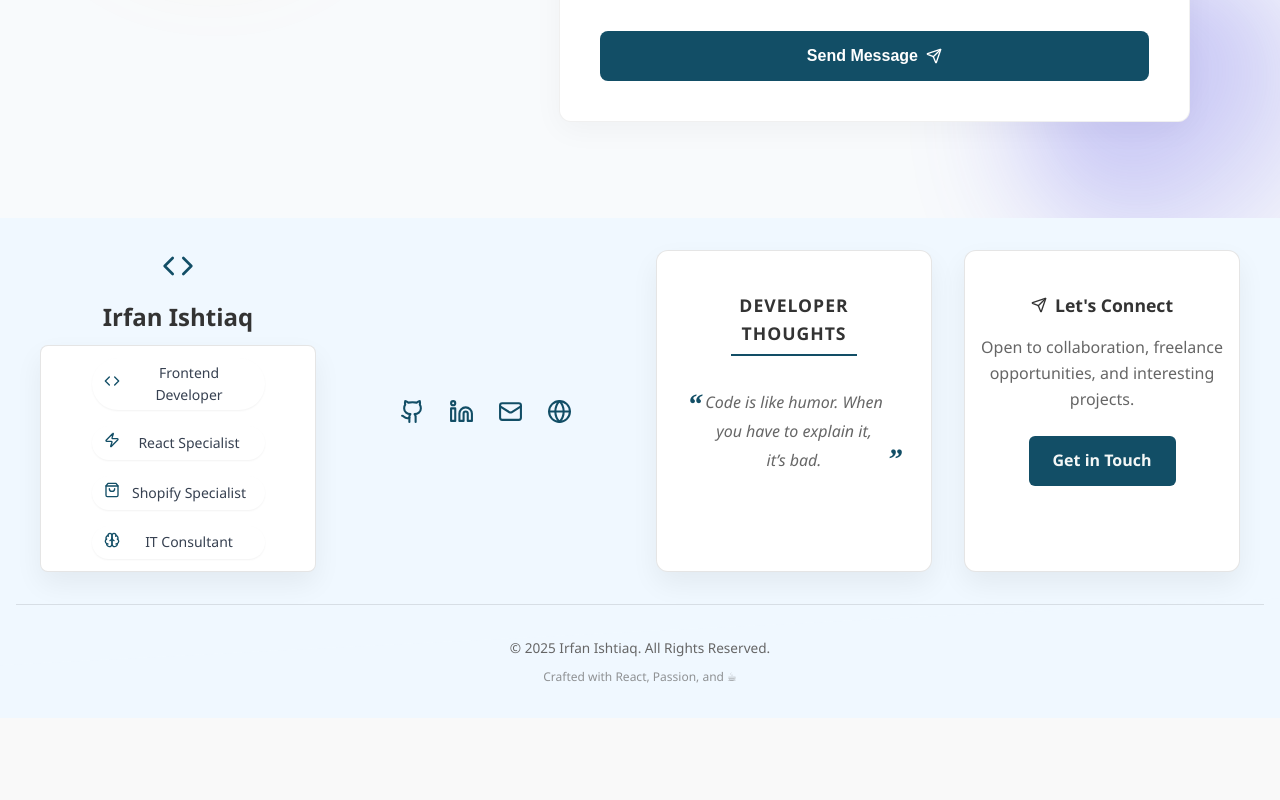
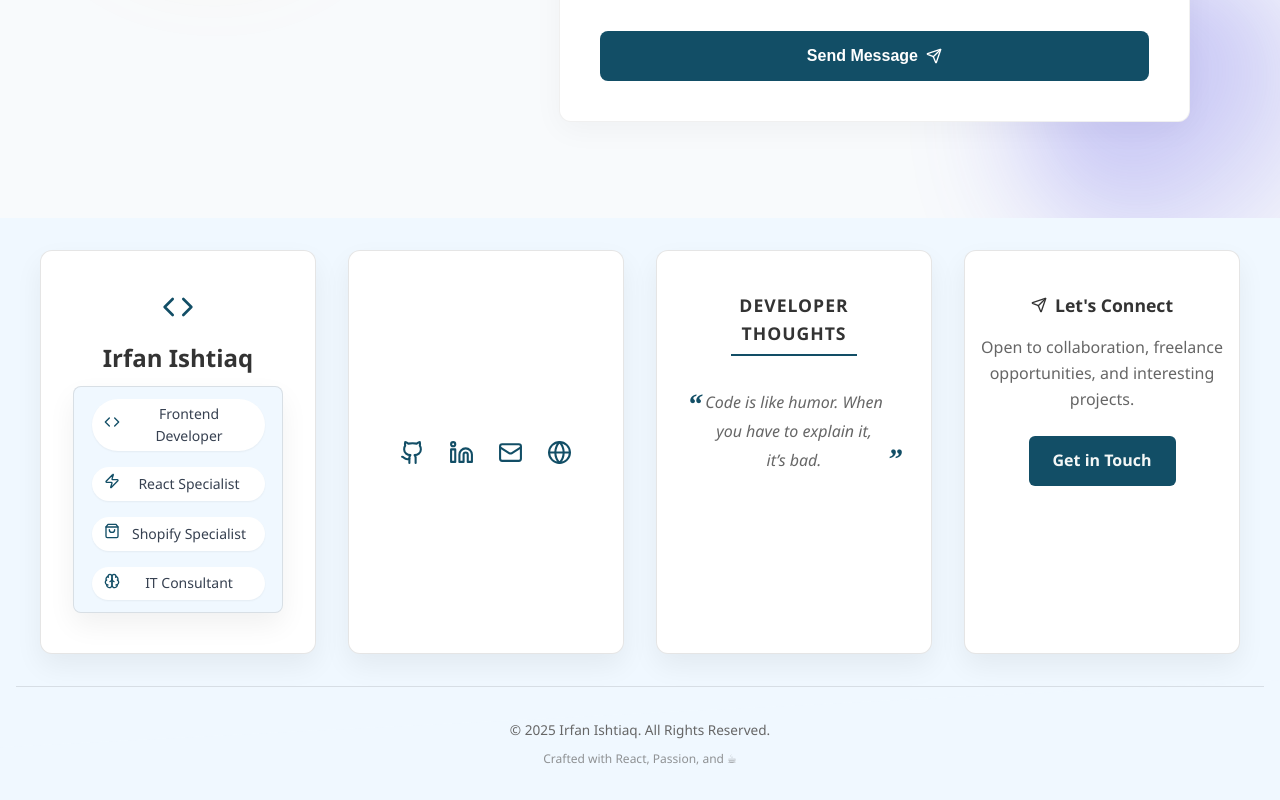
Before and after one commit to irfan3434/irfanishtiaq.dev, a React (Create React App) app: page /contact in a window 1280 px wide. Shown: the part 732-1532 px from the top of the page. Before the commit the page ends 1450 px from the top, so only its background shows below. Built offline with nearby package versions, Linux system fonts and the light colour scheme.

Commit message:
new changes in footer

```diff
--- a/src/components/Footer.css
+++ b/src/components/Footer.css
@@ -49,11 +49,20 @@
 
 /* Branding Section */
 .footer-branding {
+  animation: fadeInThoughts .8s ease forwards;
   display: flex;
   flex-direction: column;
   align-items: center;
   text-align: center;
   cursor: pointer;
+  background: #fff;
+  border: 1px solid var(--footer-border);
+  border-radius: var(--border-radius);
+  box-shadow: 0 12px 28px #0000000f;
+  max-width: 800px;
+  padding: 2.5rem 2rem;
+    position: relative;
+    text-align: center;
 }
 
 .footer-logo {
@@ -91,7 +100,7 @@
   padding-top: 0.75rem;
   border: 1px solid var(--footer-border);
   padding-bottom: 0.75rem;
-  background: white;
+  background: #f0f8ff;
   box-shadow: 0 12px 28px rgba(0, 0, 0, 0.06);
   border-radius: 0.5rem;
 }
@@ -174,13 +183,19 @@
 
 /* Social Links */
 .footer-social {
+  animation: fadeInThoughts .8s ease forwards;
   list-style: none;
-  padding: 0;
-  margin: 2rem 0;
+  padding: 2.5rem 2rem;
+  margin: 0;
   display: flex;
   justify-content: center;
   gap: 1.5rem;
   align-items: center;
+  background: #fff;
+  border: 1px solid var(--footer-border);
+  border-radius: var(--border-radius);
+  box-shadow: 0 12px 28px #0000000f;
+
 }
 
 .footer-social-link {
```
